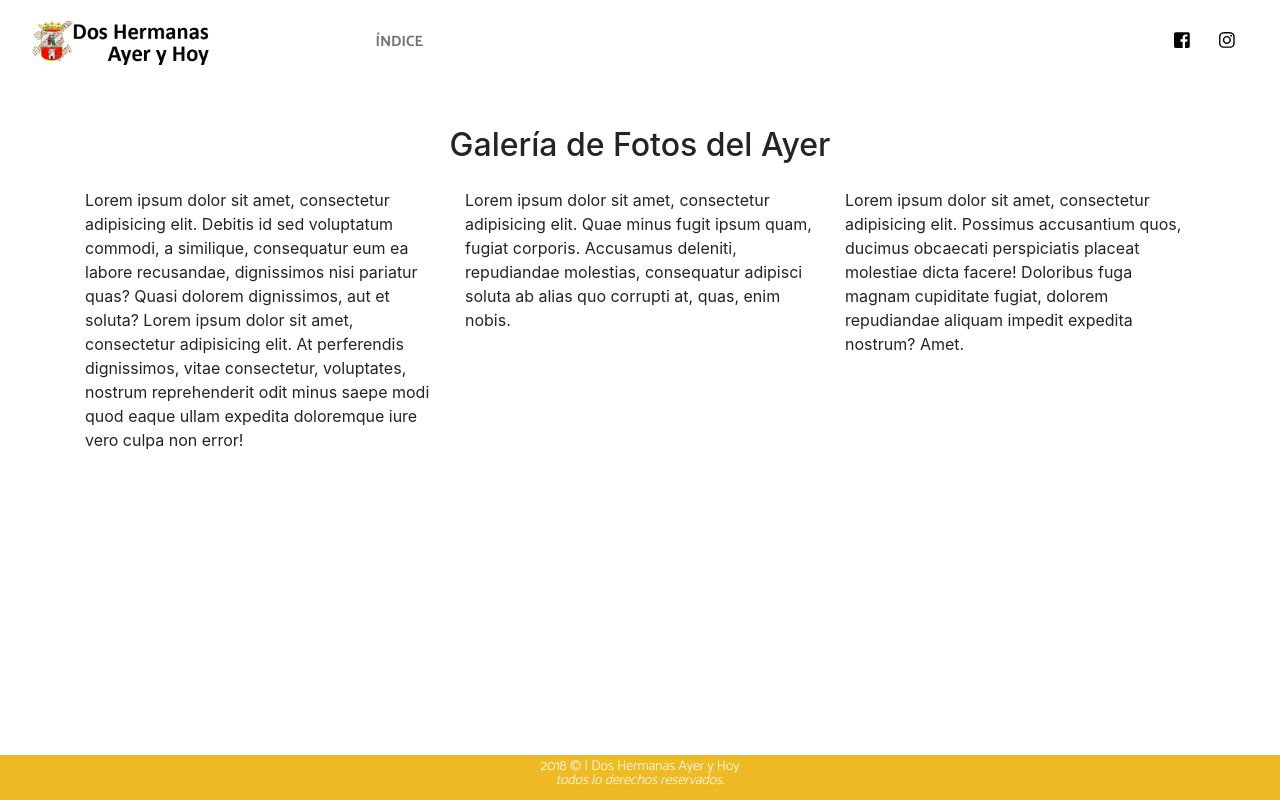
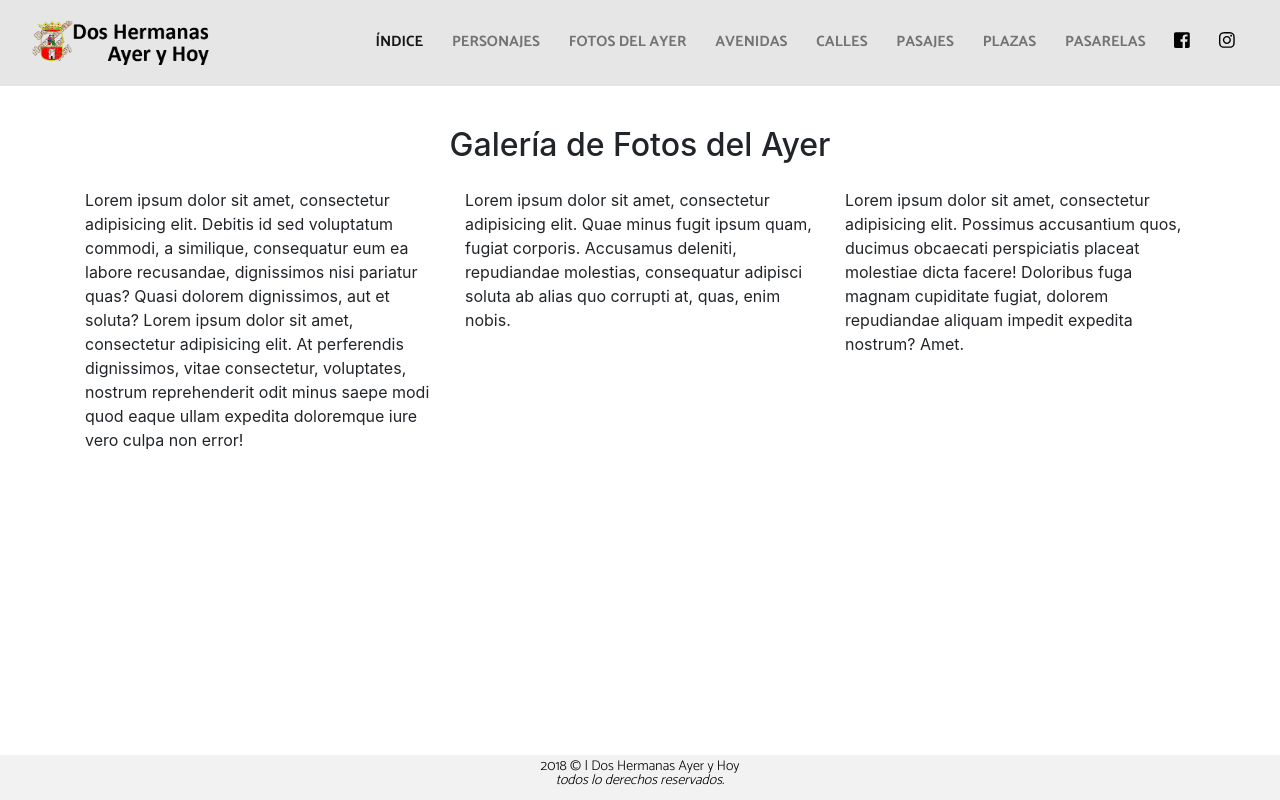
Before and after one commit to alanisgalvan/alanisgalvan.github.io, a plain HTML site: page Fotos_del_Ayer.html in a window 1280 px wide. Drawn offline with Linux system fonts and the light colour scheme.

Commit message:
Add files via upload

```diff
--- a/bootstrap-4/css/estilos-conceptos.css
+++ b/bootstrap-4/css/estilos-conceptos.css
@@ -3,11 +3,20 @@
     padding-bottom: 50px;
 }
 
-.navbar-light .navbar-toggler-icon {
-    background-image: url("/img/menu.png");
+.encabezado {
+    background: #e6e6e6;
+    width: 100%
 }
 
 
+
+/*.container{
+    background: #fff;
+   display: flex;
+    flex-wrap: wrap;
+}*/
+
+/* fin estilos personajes */
 /* Fuentes */
 
 .fuente25{
@@ -27,16 +36,3 @@ font-family: 'Catamaran', sans-serif; font-size: 15px; color:white; font-weight:
 }
 
  /* fin fuentes */
-
-a{
-
-   font-family: 'Catamaran', sans-serif; font-size: 16px; font-weight: 400; text-align: left;
-
-}
-.navbar-light .navbar-nav .nav-link {
-    color:rgba(255,255,255, .9); text-transform:uppercase;
-}
-
-.navbar-light .navbar-nav .active>.nav-link, .navbar-light .navbar-nav .nav-link.active, .navbar-light .navbar-nav .nav-link.show, .navbar-light .navbar-nav .show>.nav-link {
-    color: rgba(100, 100, 100, 0.9); text-transform:uppercase;
-}
--- a/bootstrap-4/css/estilos-menu.css
+++ b/bootstrap-4/css/estilos-menu.css
@@ -7,7 +7,11 @@ html {
     position: relative;
     min-height: 100%
 }
-
+body {
+    font-family: 'Catamaran', sans-serif;
+    font-size: 17px;
+    font-weight: 300;
+}
 .altura {
     padding-top: 125px;
     padding-bottom: 50px
@@ -53,10 +57,10 @@ html {
     font-size: 14px;
     width: 100%;
     height: 45px;
-    color: #fff;
+    color: #000;
     font-family: 'Catamaran', sans-serif;
     font-weight: 300;
-    background: #eeba26;
+    background-color: rgba(230, 230, 230, 0.5);
     position: absolute;
     bottom: 0;
     line-height: 1em
```
